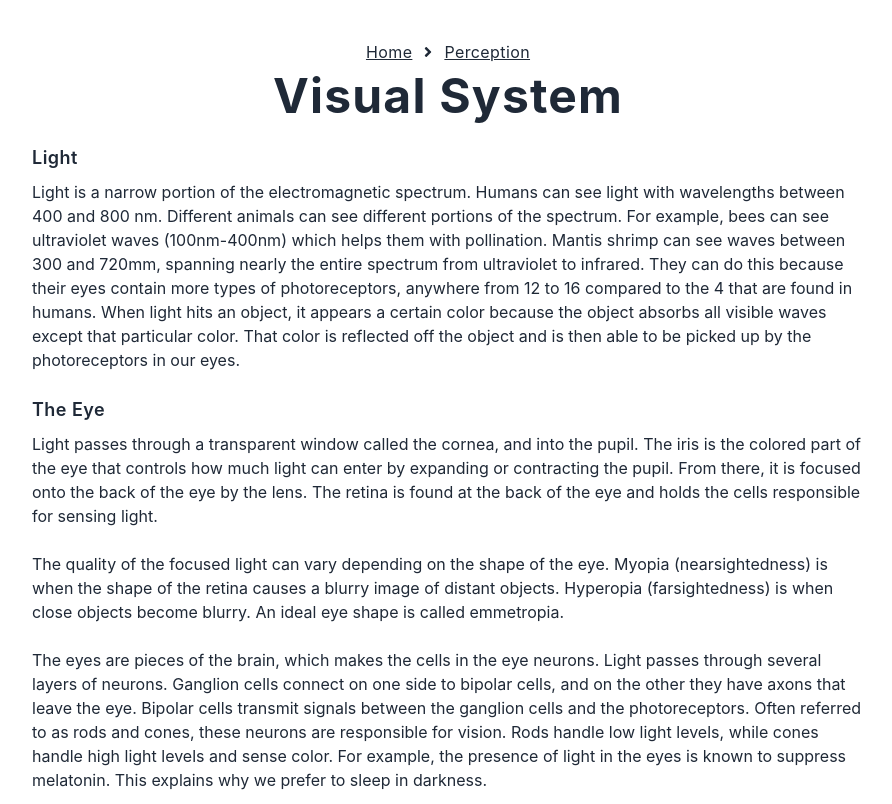
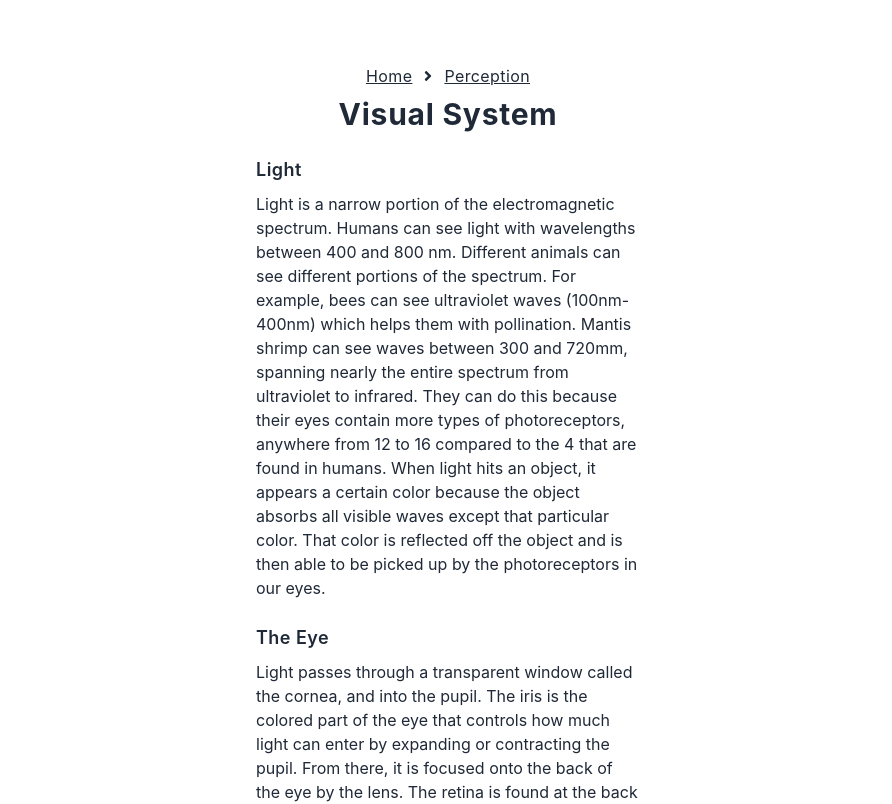
Before and after one commit to worldofchristian/neuronotes, a React (Create React App) app: page /visualsystem in a window 1280 px wide. Shown: the top 804 px of the page, without its empty margins (192-1084 px from the left). Built offline with nearby package versions, Linux system fonts and the light colour scheme.

Commit message:
max-w-md

```diff
--- a/src/components/VisualSystem.js
+++ b/src/components/VisualSystem.js
@@ -10,11 +10,10 @@ const VisualSystem = ({ defaultPosition }) => {
     <>
     <div
     className='flex items-center justify-center'>
-
       <div
-        className='max-w-4xl p-4 mx-2'>
+      className='max-w-md p-4'>
           <div
-            className='flex-col'>
+          className='flex-col my-12'>
               <div
               className='flex items-center text-center justify-center mt-6 gap-2'>
                   <Link to='/'>
@@ -33,7 +32,7 @@ const VisualSystem = ({ defaultPosition }) => {
               </div>
 
               <h1
-                className='text-5xl font-bold mt-2 text-center tracking-wide'
+              className='text-3xl font-bold mt-2 text-center tracking-wide'
               >Visual System</h1>
 
               <h2
@@ -222,7 +221,7 @@ const VisualSystem = ({ defaultPosition }) => {
       </div>
     </div>
     </>
-  )
-}
+  );
+};
 
-export default VisualSystem
+export default VisualSystem;
--- a/src/pages/Home.js
+++ b/src/pages/Home.js
@@ -48,7 +48,7 @@ const Home = () => {
   return (
     <>
     <div
-    className="bg-white">
+    className="hero min-h-screen bg-white">
       <div
       className="text-center">
         <div
```
Lines whose indentation alone changed are shown as unchanged.
